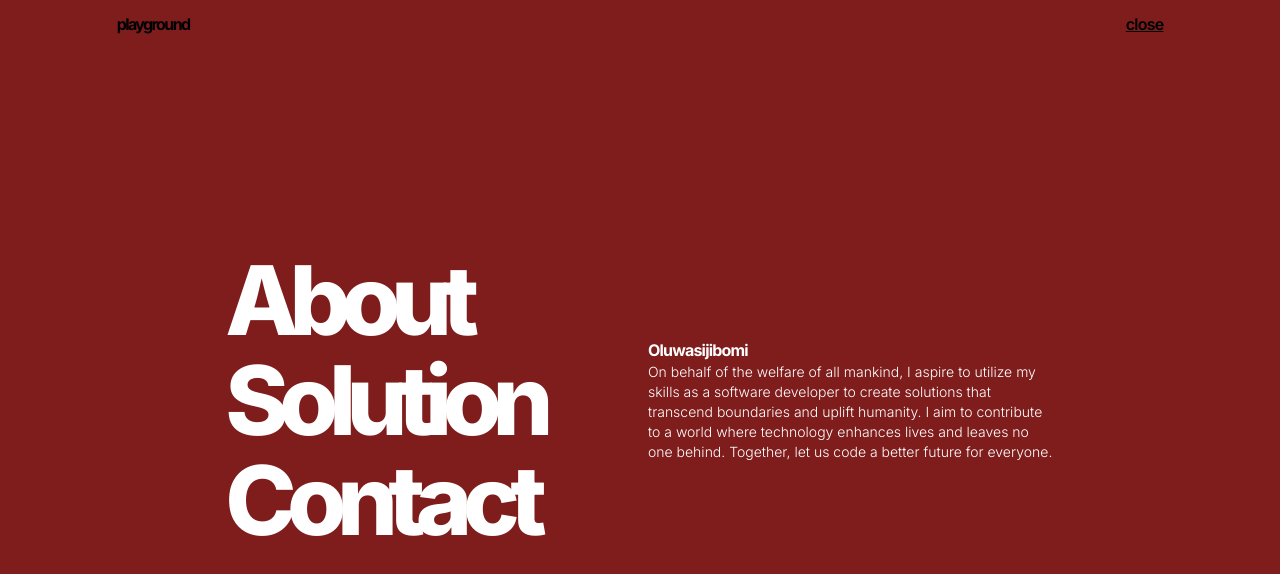
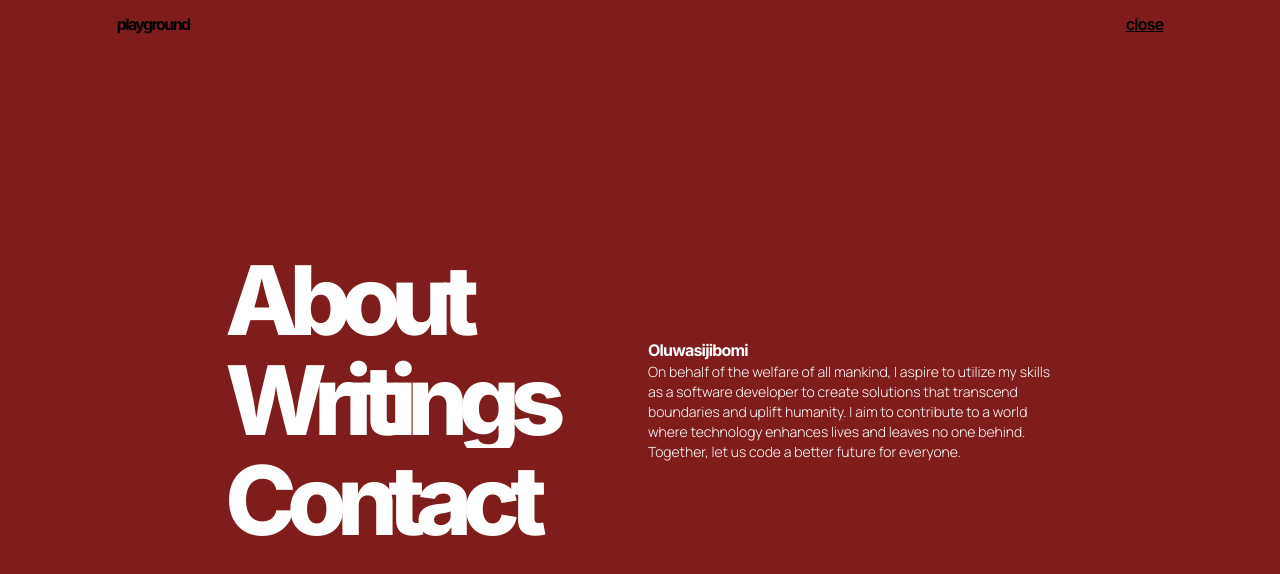
Before and after one commit to Asonance11/buymezobo, a Next.js app: page /about in a window 1280 px wide. Both pictures are taken after a click on the button "menu". Shown: the top 574 px of the page. Built offline with nearby package versions, Linux system fonts and the light colour scheme; a web font is replaced by a local one.

Commit message:
some gsap stuff

```diff
--- a/src/app/globals.css
+++ b/src/app/globals.css
@@ -36,3 +36,8 @@ body {
 .cursor{
     mix-blend-mode: difference;
 }
+
+#hero-image{}
+#hero-image-cont:hover img{
+    width: 110%;
+}
--- a/src/app/page.tsx
+++ b/src/app/page.tsx
@@ -61,8 +61,8 @@ export default function Home() {
                 </h1>
             </div>
             <div className="w-full">
-                <div className="h-48 lg:h-56 w-full overflow-hidden">
-                    <img ref={image} src="/images/aphrodite.jpg" alt="image" className="w-full h-full object-cover" />
+                <div className="h-48 lg:h-56 w-full overflow-hidden " id="hero-image-cont">
+                    <img ref={image} src="/images/aphrodite.jpg" id="hero-image" alt="image" className="w-full h-full object-cover" />
                 </div>
             </div>
             <div className="flex justify-between items-center text-start lg:text-end w-full">
--- a/src/components/custom/Hamburger.tsx
+++ b/src/components/custom/Hamburger.tsx
@@ -4,6 +4,7 @@ import { useEffect, useRef, useState } from "react";
 import MyLink from "./CustomLink";
 import gsap from "gsap";
 import { fadeInUp, staggerReveal, staggerText } from "@/lib/animations";
+import { manrope } from "@/lib/fonts";
 
 interface Props {
     state: MenuState
@@ -65,7 +66,7 @@ export default function Menu({ state }: Props) {
 
 
     // a styles
-    const liStyle = "text-[4rem]/none lg:text-[6rem]/none font-extrabold -tracking-widest overflow-hidden text-white"
+    const liStyle = `text-[4rem]/none lg:text-[6rem]/none font-extrabold -tracking-widest overflow-hidden text-white `
     const aStyle = "hover:text-black overflow-hidden"
 
     return (
@@ -78,13 +79,13 @@ export default function Menu({ state }: Props) {
                         <nav className="">
                             <ul className="flex flex-col gap-1">
                                 <li id="link" className={`${liStyle}`}><Link ref={line1} href="/about" className={`${aStyle}`}>About</Link></li>
-                                <li id="link" className={`${liStyle}`}><Link ref={line2} href="/solution" className={`${aStyle}`}>Solution</Link></li>
+                                <li id="link" className={`${liStyle}`}><Link ref={line2} href="/solution" className={`${aStyle}`}>Writings</Link></li>
                                 <li id="link" className={`${liStyle}`}><Link ref={line3} href="/contact" className={`${aStyle}`}>Contact</Link></li>
                             </ul>
                         </nav>
                         <div ref={info} id="menu-info gap-8 flex flex-col ">
                             <h3 className="font-bold -tracking-wider text-white">Oluwasijibomi</h3>
-                            <p className="font-light text-sm text-white">On behalf of the welfare of all mankind, I aspire to utilize my skills as a software developer to create solutions that transcend boundaries and uplift humanity. I aim to contribute to a world where technology enhances lives and leaves no one behind. Together, let us code a better future for everyone.</p>
+                            <p className={`font-light text-sm text-white ${manrope.className}`}>On behalf of the welfare of all mankind, I aspire to utilize my skills as a software developer to create solutions that transcend boundaries and uplift humanity. I aim to contribute to a world where technology enhances lives and leaves no one behind. Together, let us code a better future for everyone.</p>
                         </div>
                     </div>
                 </section>
```
